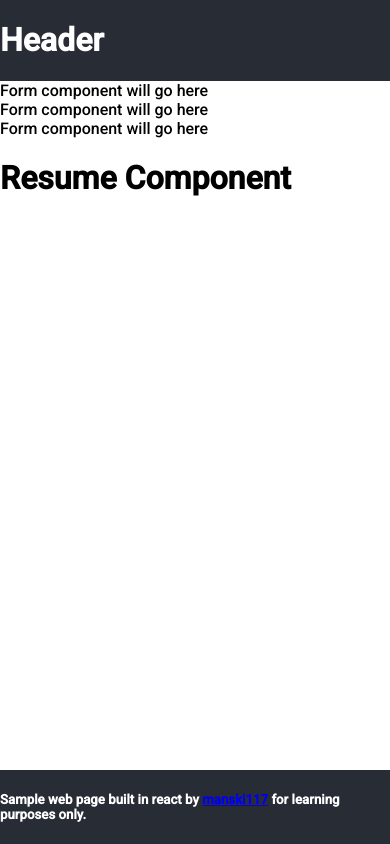
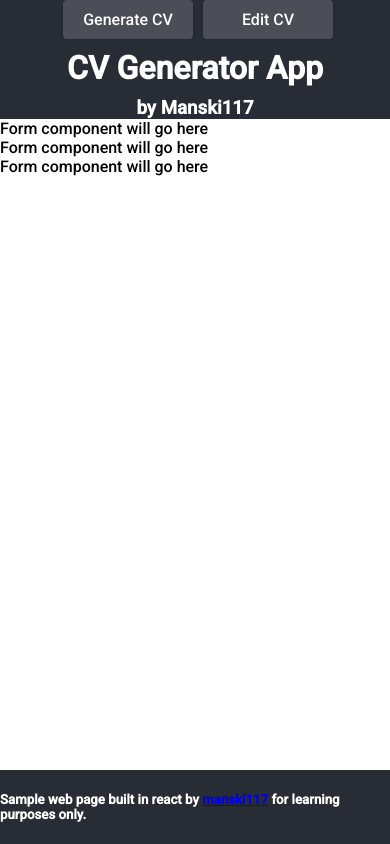
Before and after one commit to manski117/cv-form-project, a React (Create React App) app in the folder cv-form-odin-project/: page / in a window 390 px wide. Built offline with nearby package versions, Linux system fonts and the light colour scheme.

Commit message:
Add conditional rendering to main content
Main content now renders conditionally based on the boolean value
of onFormPage stored in App() state. Next step is to link it to a
button's behavior that lives inside the Header component.

```diff
--- a/cv-form-odin-project/src/App.js
+++ b/cv-form-odin-project/src/App.js
@@ -3,15 +3,21 @@ import Header from './components/Header';
 import Footer from './components/Footer';
 import Form from './components/Form';
 import Resume from './components/Resume';
+import React from 'react';
 
 
 function App() {
+  //control which page is rendered to main
+  const [onFormPage, setOnFormPage] = React.useState(true);
+
+  const currentPage = onFormPage ? <Form /> : <Resume />
+
   return (
     <div className="app-container">
       <Header />
       <div className="main-content">
-        <Form />
-        <Resume />
+        {currentPage}
+
       </div>
 
       <Footer />
--- a/cv-form-odin-project/src/components/Header.js
+++ b/cv-form-odin-project/src/components/Header.js
@@ -3,7 +3,13 @@ import React from "react"
 function Header() {
     return (
         <header className="header">
-            <h1>Header</h1>
+            <div className="button-wrapper">
+                <button>Generate CV</button>
+                <button>Edit CV</button>
+            </div>
+            <h1>CV Generator App</h1>
+            <h3>by Manski117</h3>
+
         </header>
     )
 }
--- a/cv-form-odin-project/src/index.css
+++ b/cv-form-odin-project/src/index.css
@@ -35,7 +35,21 @@ header {
   width: 100%;
   background-color: #282C35;
   color: #ffffff;
+  display: flex;
+  justify-content: space-between;
+  align-items: center;
 }
+
+.button-wrapper{
+  min-width: 280px;
+  margin-left: 1rem;
+}
+
+header h3{
+  margin-right: 1rem;
+}
+
+
 
 /* Main */
 main {
@@ -54,3 +68,80 @@ footer {
   background-color: #282C35;
   color: #ffffff;
 }
+
+
+
+
+
+
+
+/* Button Styling */
+/* Button */
+.button-wrapper button {
+  display: inline-block;
+  padding: 10px 20px;
+  margin-right: 10px;
+  font-size: 16px;
+  border-radius: 4px;
+  border: none;
+  background-color: #4b4e57;
+  color: #ffffff;
+  box-shadow: 0px 0px 2px 0px rgba(0, 0, 0, 0.2);
+  transition: all 0.2s ease-in-out;
+  width: 130px;
+}
+
+/* Button Hover */
+.button-wrapper button:hover {
+  box-shadow: 0px 0px 8px 0px rgba(0, 0, 0, 0.2);
+  background-color: #8c9197;
+  color: #fffefe;
+}
+
+/* Button Selected */
+.button-wrapper button.selected {
+  box-shadow: 0px 0px 8px 0px rgba(0, 0, 0, 0.2);
+  background-color: #3B4048;
+  color: #ffffff;
+}
+
+
+
+
+
+
+
+
+/* Responsive design */
+
+@media only screen and (max-width: 600px) {
+  header {
+    flex-direction: column;
+    gap: 10px;
+  }
+
+  .header-div {
+    width: auto;
+  }
+
+  header h3, h1{
+    margin: 0px;
+  }
+
+
+}
+
+@media only screen and (max-width: 768px) {
+  header {
+    flex-direction: column;
+    gap: 10px;
+  }
+
+  .header-div {
+    width: auto;
+  }
+
+  header h3, h1{
+    margin: 0px;
+  }
+}
```
